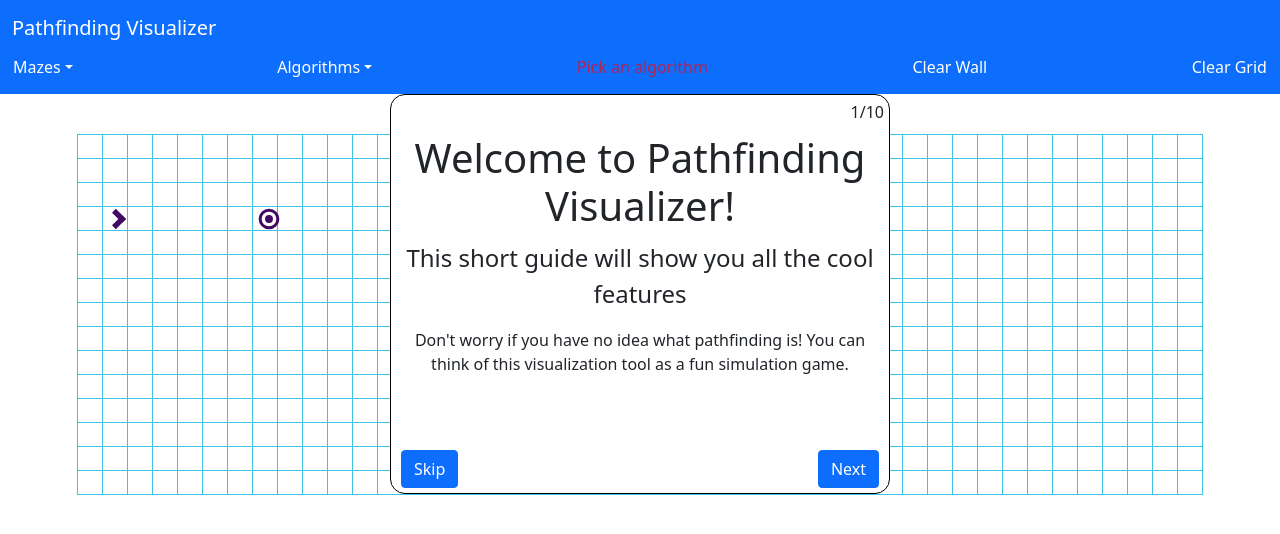
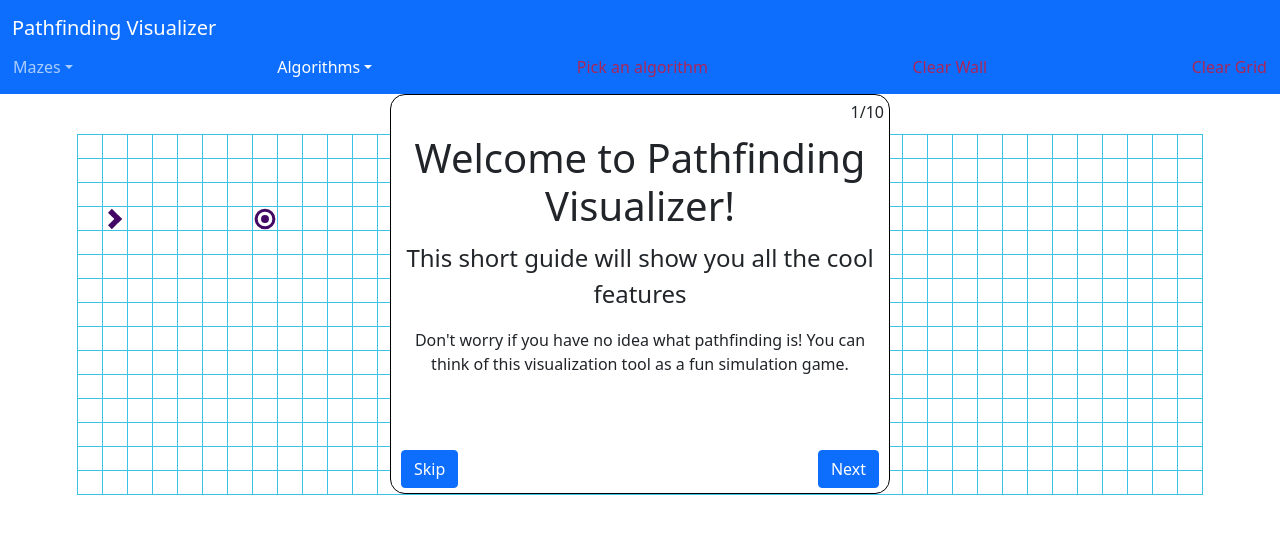
Before and after one commit to chiendao2001/Pathfinding-Visualizer, a React (Create React App) app: page / in a window 1280 px wide. Shown: the top 534 px of the page. Built offline with nearby package versions, Linux system fonts and the light colour scheme.

Commit message:
change style

```diff
--- a/src/components/Visualizer.jsx
+++ b/src/components/Visualizer.jsx
@@ -10,6 +10,7 @@ import Nav from './nav/Nav'
 import {animateNodes, drawVisitedNodes, chooseArrow, drawMaze} from './Animations'
 import Guide from './guide/Guide'
 import './styles.css'
+import circle from './node/circle.svg'
 
 const Visualizer = () => {
     const [grid, setGrid] = useState([[]])
@@ -27,7 +28,7 @@ const Visualizer = () => {
 
     //The status to disable all activities on the grid (draw maze, draw or remove walls,
     //move node, visualize the path...) if the visualization is running or the maze is being drawn
-    const [isDisabled, setIsDisabled] = useState(false)
+    const [isDisabled, setIsDisabled] = useState(true)
 
     const [startRow, setStartRow] = useState(3)
     const [startCol, setStartCol] = useState(1)
@@ -46,13 +47,14 @@ const Visualizer = () => {
     const nodeSpeed = 10
 
     useEffect(() => setGrid(createGrid()),[])
-
+    // grid != null && console.log(grid)
     const handleMouseDown = (row, col) => {
         let newGrid = grid
 
         //Check if the start or the finish node is pressed
         const isStartNode = row === startRow && col === startCol
         const isEndNode = row === finishRow && col === finishCol
+
 
         //Draw or remove wall if the node is neither start node nor finish node
         if (!(isStartNode || isEndNode || isDisabled)) {
@@ -61,7 +63,6 @@ const Visualizer = () => {
             newGrid[row][col].isWall = !newGrid[row][col].isWall
         }
         setIsPressed(!(isStartNode || isEndNode || isDisabled))
-
         //Move the start node
         setStartButton(prev => {
             if (prev) {
@@ -83,6 +84,7 @@ const Visualizer = () => {
             }
             return (isEndNode && !isDisabled)
         })
+        // newGrid[startRow][startCol].isArrow = true
         setGrid(newGrid)
         setPreviousWall(null)
     }
@@ -105,7 +107,7 @@ const Visualizer = () => {
         const newStartCol = startButton && !isEndNode  ? col : startCol
         setStartCol(newStartCol)
         setStartRow(newStartRow)
-        if (newGrid[0].length > 0) {
+        if (newGrid[0].length > 0 && !newGrid[row][col].isStart) {
             newGrid[startRow][startCol].isStart = !(startButton && !isEndNode)
             newGrid[row][col].isStart = startButton && !isEndNode
         }
@@ -115,7 +117,7 @@ const Visualizer = () => {
         const newFinishCol = finishButton && !isStartNode ? col : finishCol
         setFinishCol(newFinishCol)
         setFinishRow(newFinishRow)
-        if (newGrid[0].length > 0) {
+        if (newGrid[0].length > 0 && !newGrid[row][col].isFinish) {
             newGrid[finishRow][finishCol].isFinish = !(finishButton && !isStartNode)
             newGrid[row][col].isFinish = finishButton && !isStartNode
         }
@@ -242,6 +244,10 @@ const Visualizer = () => {
                 totalDistance: Number.MAX_VALUE
             }))))
 
+        const endNode = grid[finishRow][finishCol]
+        endNode.isArrow = false
+        document.getElementById(`${endNode.row}-${endNode.col}`).childNodes[0].src = circle
+
         setIsPathFound(false)
     }
 
@@ -323,6 +329,7 @@ const Visualizer = () => {
 
     const finishGuide = () => {
         setIsGuideFinished(true)
+        setIsDisabled(false)
     }
 
     return (
--- a/src/components/guide/Guide.jsx
+++ b/src/components/guide/Guide.jsx
@@ -58,7 +58,6 @@ const Guide = props => {
             <b>{guide[0]}:</b> {guide[1]}
         </div>)
     }
-    console.log(step)
 
     return (
         <div className = 'guide'>
--- a/src/components/node/Node.css
+++ b/src/components/node/Node.css
@@ -22,30 +22,16 @@
     border: solid 0.5px rgb(19, 20, 70);
 }
 
-.start {
-    /* display: block;
-    margin: 0 auto; */
-    /* height: 14px;
-    display: block;
-    margin: 0 auto;
-    text-align: center; */
+.arrow, .finish {
+    position: relative;
+    left: -11px;
+    top: -2px
 }
 
 td {
     text-align: center;
 }
 
-.arrow {
-    position: relative;
-    left: -7px;
-    top: -2px
-}
-
-.finish {
-    position: relative;
-    left: -7px;
-    top: -2px
-}
 
 .row {
     text-align: center;
```
